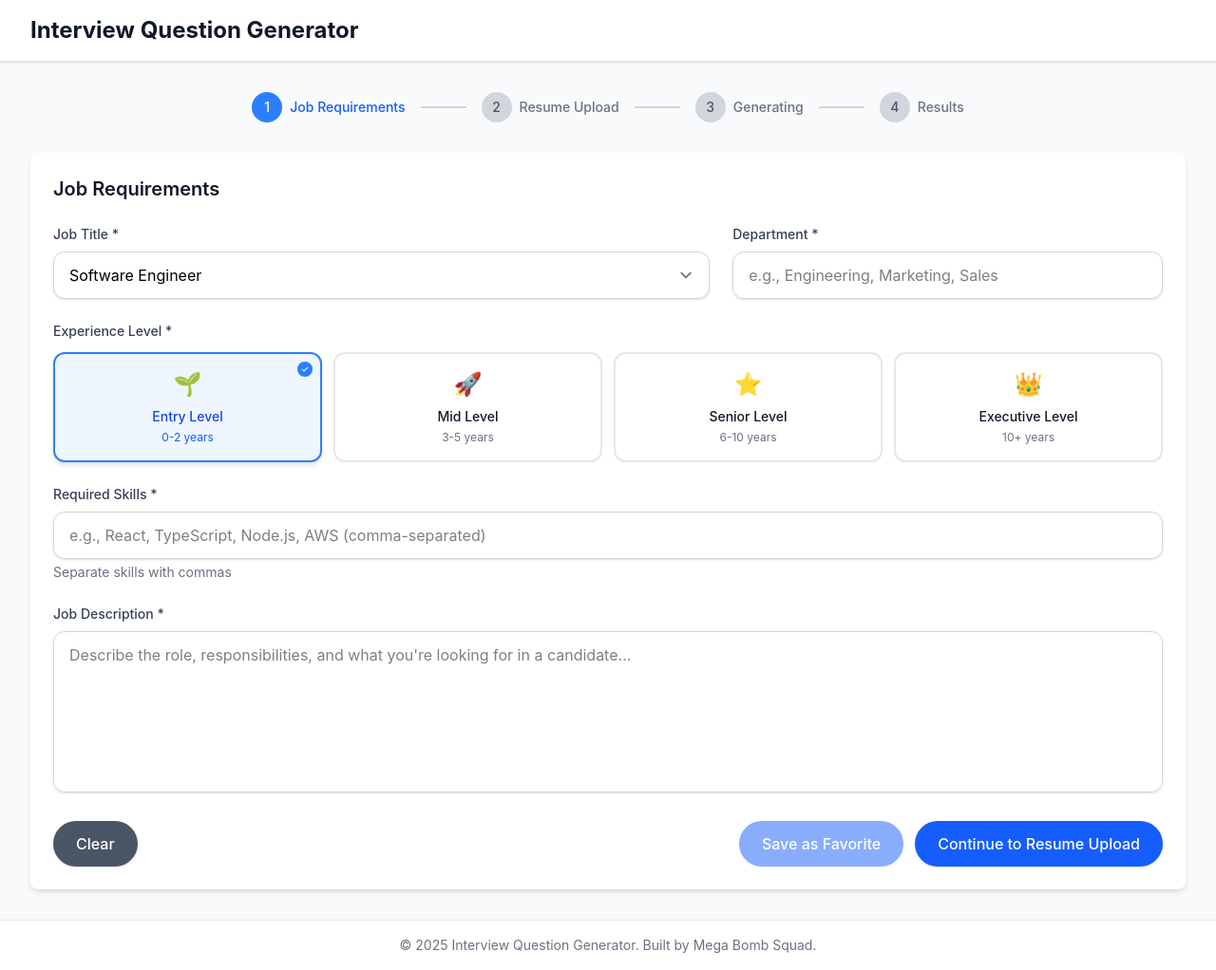
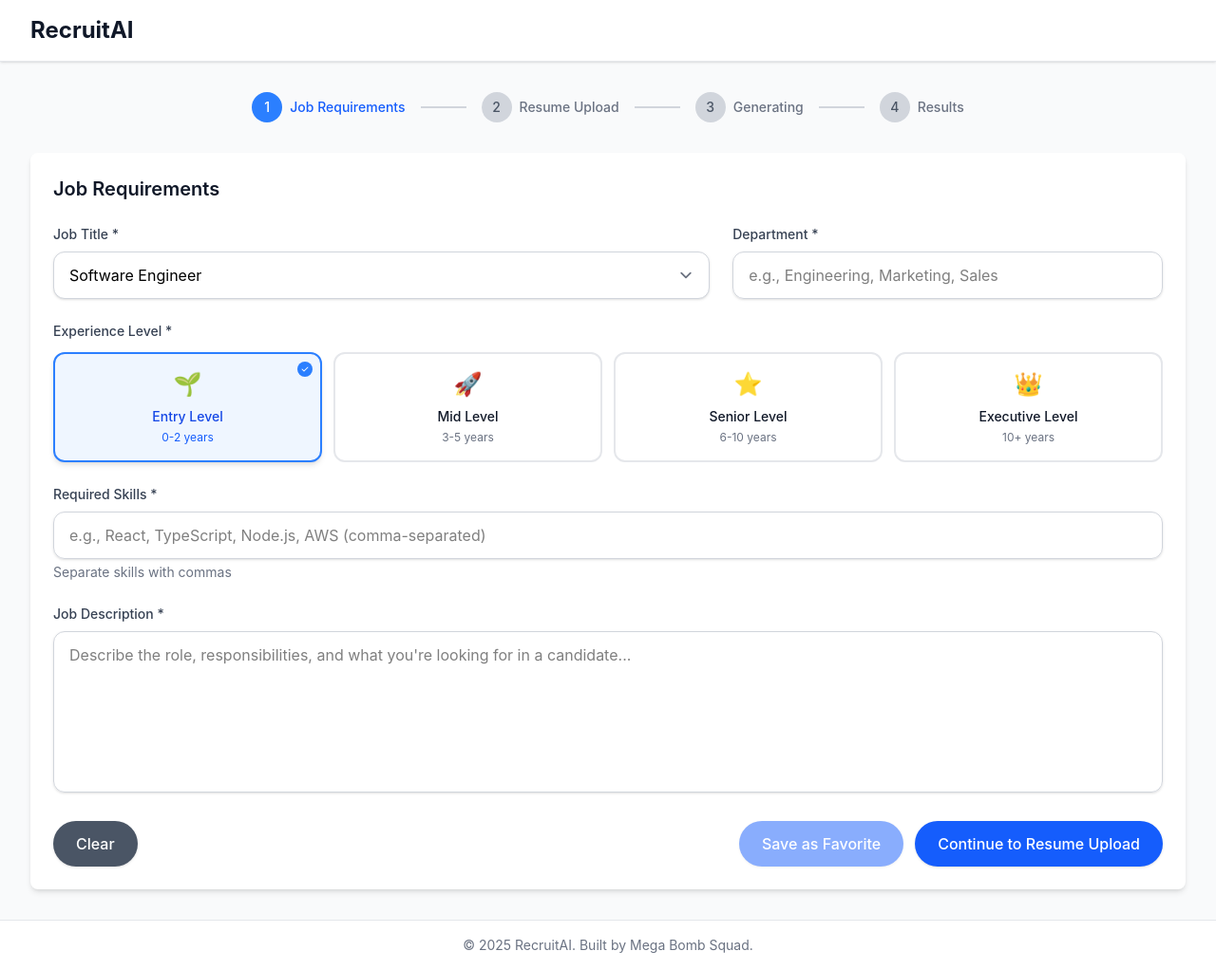
Before and after one commit to Claudiu-SV/mega-bomb-doc, a React (Vite) app: page / in a window 1280 px wide. Shown: the whole page at 95% size. Built offline with nearby package versions, Linux system fonts and the light colour scheme.

Commit message:
rebranding

```diff
--- a/index.html
+++ b/index.html
@@ -4,7 +4,7 @@
     <meta charset="UTF-8" />
     <link rel="icon" type="image/svg+xml" href="/vite.svg" />
     <meta name="viewport" content="width=device-width, initial-scale=1.0" />
-    <title>Interview Question Generator</title>
+    <title>RecruitAI</title>
   </head>
   <body>
     <div id="root"></div>
--- a/src/components/Layout.tsx
+++ b/src/components/Layout.tsx
@@ -13,7 +13,7 @@ const Layout: React.FC<LayoutProps> = ({ children }) => {
           <div className="flex justify-between items-center h-14 sm:h-16">
             <div className="flex items-center min-w-0">
               <h1 className="text-lg sm:text-xl lg:text-2xl font-bold text-gray-900 truncate">
-                <span className="hidden sm:inline">Interview Question Generator</span>
+                <span className="hidden sm:inline">RecruitAI</span>
                 <span className="sm:hidden">IQ Generator</span>
               </h1>
             </div>
@@ -35,7 +35,7 @@ const Layout: React.FC<LayoutProps> = ({ children }) => {
       <footer className="bg-white border-t border-gray-200 mt-auto">
         <div className="max-w-7xl mx-auto px-3 sm:px-4 lg:px-8 py-3 sm:py-4">
           <p className="text-center text-xs sm:text-sm text-gray-500">
-            © {new Date().getFullYear()} Interview Question Generator. Built by Mega Bomb Squad.
+            © {new Date().getFullYear()} RecruitAI. Built by Mega Bomb Squad.
           </p>
         </div>
       </footer>
```
Also changed, not shown: 2 other files (tests, documents, lock files or other folders).
